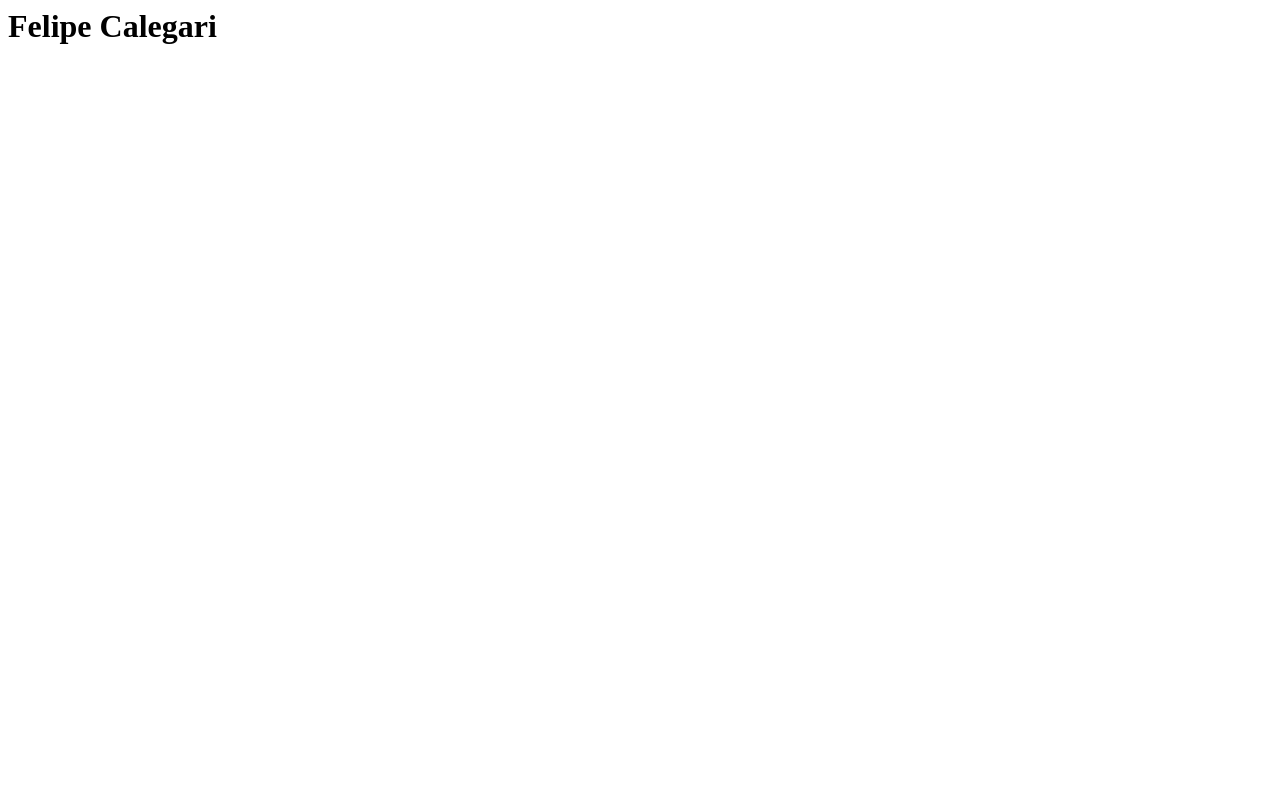
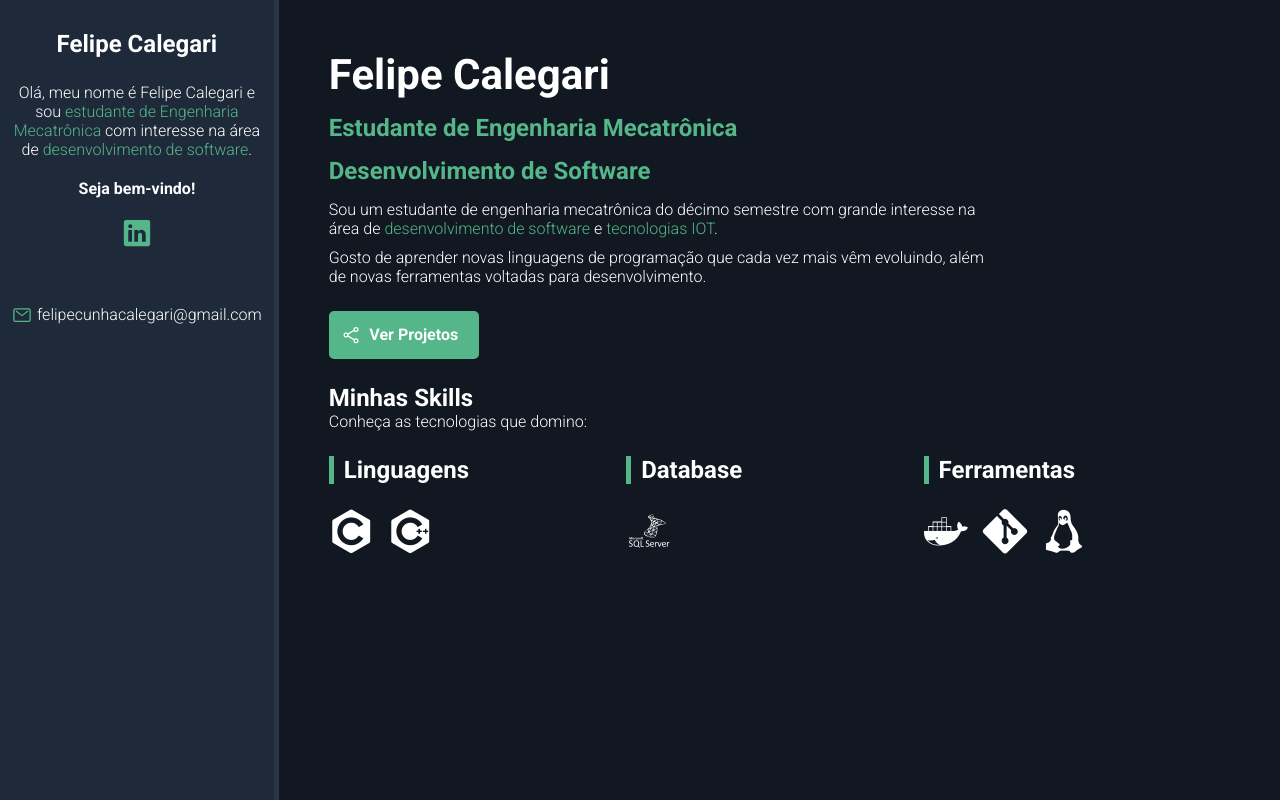
Before and after one commit to felipeccalegari/felipeccalegari.github.io, a plain HTML site: page index.html in a window 1280 px wide. Drawn offline with nearby package versions, Linux system fonts and the light colour scheme.

Commit message:
Finalizando o portfólio

```diff
--- /dev/null
+++ b/css/styles.css
@@ -0,0 +1,229 @@
+/* Reset */
+* {
+    padding: 0;
+    margin: 0;
+    font-family: 'Roboto', sans-serif;
+    box-sizing: border-box;
+}
+
+/* Variables */
+:root {
+    --main-color: #54B689;
+    --main-text-color: #FFF;
+    --border-color: #999;
+    --bio-bg-color: #1E2A3A;
+    --bio-border-color: #293544;
+    --about-bg-color: #111821;
+
+}
+
+/* General */
+.highlight {
+    color: var(--main-color);
+}
+
+/* Containers */
+#container {
+    display: flex;
+    flex-direction: row;
+    color: var(--main-text-color);
+}
+
+#about-container {
+    flex: 1 1 80%;
+    min-height: 100vh;
+    background-color: var(--about-bg-color);
+    padding: 50px;
+}
+
+#bio-container {
+    flex: 1 1 20%;
+    min-height: 100vh;
+    background-color: var(--bio-bg-color);
+    text-align: center;
+    padding: 30px 12px;
+    border-right: 5px solid var(--bio-border-color);
+}
+
+/* Bio Container */
+#bio-container h2{
+    margin-bottom: 25px;
+}
+
+#bio-container p {
+    margin-bottom: 20px;
+}
+
+#bio-container #welcome-text {
+    font-weight: bold;
+}
+
+#social-container {
+    display: flex;
+    justify-content: center;
+    list-style: none;
+    border-bottom: 1 px solid var(--border-color);
+    margin-bottom: 25px;
+    padding-bottom: 25px;
+}
+
+#social-container li {
+    flex: 1 1 0;
+    max-width: 60px;
+}
+
+#social-container li a {
+    color: var(--main-color);
+    font-size: 30px;
+}
+
+#email-container {
+    display: flex;
+    justify-content: center;
+}
+
+#email-container ion-icon,
+#email-container a {
+    flex: 1 1 0;
+}
+
+#email-container a {
+    color: var(--main-text-color);
+    text-decoration: none;
+    max-width: 225px;
+}
+
+#email-container ion-icon {
+    color: var(--main-color);
+    font-size: 20px;
+    margin-right: 5px;
+    max-width: 20px;
+}
+
+/* About Container */
+#name {
+    font-size: 42px;
+    margin-bottom: 15px;
+}
+
+#title {
+    font-size: 24px;
+    margin-bottom: 15px;
+    font-weight: bold;
+}
+
+.description {
+    max-width: 75%;
+    margin-bottom: 10px;
+}
+
+#btn-projects {
+    font-weight: bold;
+    font-size: 16px;
+    color: var(--main-text-color);
+    background-color: var(--main-color);
+    border: 2px solid var(--main-color);
+    border-radius: 5px;
+    text-decoration: none;
+    transition: .5s;
+    margin: 25px 0;
+    padding: 12px 10px;
+    width: 150px;
+    text-align: center;
+    display: flex;
+}
+
+#btn-projects ion-icon,
+#btn-projects span {
+    flex: 1 1 0;
+}
+
+#btn-projects ion-icon {
+    font-size: 20px;
+    max-width: 20px;
+}
+
+
+#btn-projects:hover {
+    background-color: transparent;
+}
+
+#skills-section title {
+    border-top: 1px solid var(--border-color);
+    padding-top: 20px;
+    margin-bottom: 20px;
+    font-size: 32px;
+}
+
+#skills-container {
+    display: flex;
+    flex-wrap: wrap;
+    margin-top: 25px;
+}
+
+.skills-box {
+    flex: 1 1 33%;
+    max-width: 33%;
+    margin-bottom: 35px;
+}
+
+.skills-title {
+    font-size: 24px;
+    margin-bottom: 25px;
+    font-weight: bold;
+    padding-left: 10px;
+    border-left: 5px solid var(--main-color);
+}
+
+.skills-box i {
+    font-size: 45px;
+    margin-right: 10px;
+}
+
+/* Mobile */
+@media(max-width: 450px) {
+    #container {
+        flex-direction: column;
+    }
+
+    #bio-container {
+        min-height: auto;
+        border-right: none;
+        border-bottom: 5px solid var(--bio-border-color);
+    }
+
+    #bio-container h2 {
+        display: none;
+    }
+
+    #bio-container p {
+        max-width: 60%;
+        margin: 10px auto;
+    }
+
+    #about-container {
+        text-align: center;
+        padding: 30px;
+    }
+
+    #about-container .description {
+        margin: 10px auto;
+        max-width: 100%;
+        line-height: 26px;
+    }
+
+    #btn-projects {
+        margin: 20px auto;
+    }
+
+    .skills-box {
+        flex: 1 1 100%;
+        max-width: 100%;
+        margin-bottom: 40px;
+        text-align: left;
+    }
+
+    .skills-box i {
+        font-size: 60px;
+    }
+}
--- a/index.html
+++ b/index.html
@@ -1 +1,62 @@
-<h1>Felipe Calegari</h1>
+<!DOCTYPE html>
+<html lang="en">
+<head>
+    <meta charset="UTF-8">
+    <meta http-equiv="X-UA-Compatible" content="IE=edge">
+    <meta name="viewport" content="width=device-width, initial-scale=1.0">
+    <title>Portfólio Felipe Calegari</title>
+    <!-- Google Fonts-->
+    <link rel="preconnect" href="https://fonts.googleapis.com">
+<link rel="preconnect" href="https://fonts.gstatic.com" crossorigin>
+<link href="https://fonts.googleapis.com/css2?family=Roboto:ital,wght@0,300;0,700;0,900;1,300;1,700;1,900&display=swap" rel="stylesheet">
+<!--Dev Icon Fonts-->
+<link rel="stylesheet" href="https://cdn.jsdelivr.net/gh/devicons/devicon@v2.15.1/devicon.min.css">
+<!--CSS do Projeto-->
+    <link rel="stylesheet" href="css/styles.css">
+</head>
+<body>
+    <main id="container">
+        <aside id="bio-container">
+            <h2>Felipe Calegari</h2>
+            <p>Olá, meu nome é Felipe Calegari e sou <span class="highlight">estudante de Engenharia Mecatrônica</span> com interesse na área de <span class="highlight">desenvolvimento de software</span>.</p>
+            <p id="welcome-text">Seja bem-vindo!</p>
+            <ul id="social-container">
+                <li><a href="#" target="_blank"><ion-icon name="logo-linkedin"></ion-icon></a></li>
+            </ul>
+            <div id="email-container">
+                <ion-icon name="mail-outline"></ion-icon><a href="mailto:felipecunhacalegari@gmail.com">felipecunhacalegari@gmail.com</a>
+            </div>
+        </aside>
+        <section id="about-container">
+            <h1 id="name">Felipe Calegari</h1>
+            <p id="title"><span class="highlight">Estudante de Engenharia Mecatrônica</span></p>
+            <p id="title"><span class="highlight">Desenvolvimento de Software</span></p>
+            <p class="description">Sou um estudante de engenharia mecatrônica do décimo semestre com grande interesse na área de <span class="highlight">desenvolvimento de software</span> e <span class="highlight">tecnologias IOT</span>.</p>
+            <p class="description">Gosto de aprender novas linguagens de programação que cada vez mais vêm evoluindo, além de novas ferramentas voltadas para desenvolvimento.</p>
+            <a href="" id="btn-projects"><ion-icon name="share-social-outline"></ion-icon><span>Ver Projetos</span></a>
+            <h2 id="skills-section-title">Minhas Skills</h2>
+            <p class="description">Conheça as tecnologias que domino:</p>
+            <div id="skills-container">
+                <div class="skills-box">
+                    <p class="skills-title">Linguagens</p>
+                    <i class="devicon-c-plain"></i>
+                    <i class="devicon-cplusplus-plain"></i>
+                </div>
+                <div class="skills-box">
+                    <p class="skills-title">Database</p>
+                    <i class="devicon-microsoftsqlserver-plain-wordmark"></i>
+                </div>
+                <div class="skills-box">
+                    <p class="skills-title">Ferramentas</p>
+                    <i class="devicon-docker-plain"></i>
+                    <i class="devicon-git-plain"></i>
+                    <i class="devicon-linux-plain"></i>
+                </div>
+            </div>
+        </section>
+    </main>
+    <!--Ion Icons-->
+    <script type="module" src="https://unpkg.com/ionicons@5.5.2/dist/ionicons/ionicons.esm.js"></script>
+<script nomodule src="https://unpkg.com/ionicons@5.5.2/dist/ionicons/ionicons.js"></script>
+</body>
+</html>
```
